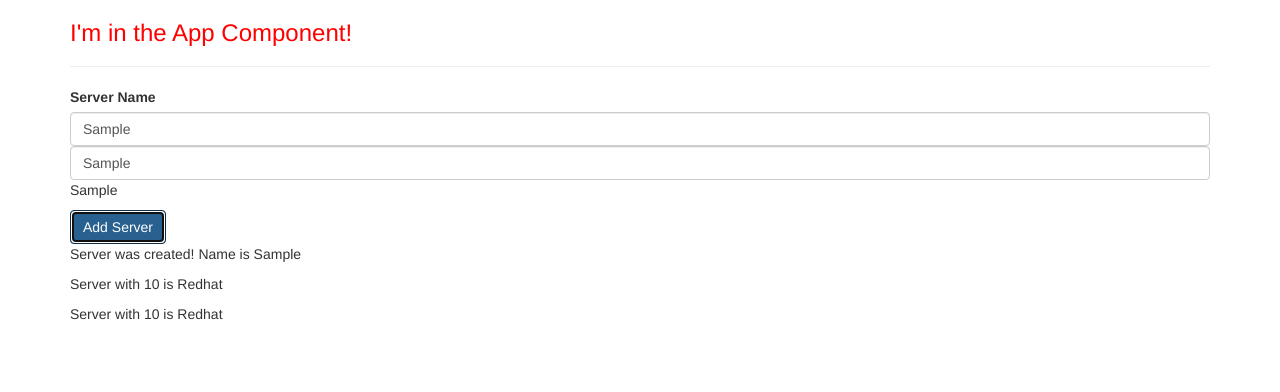
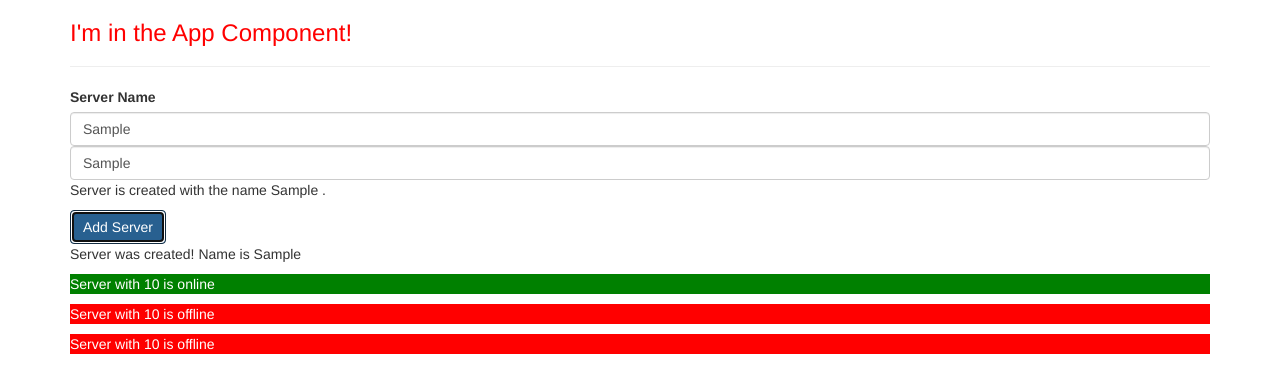
Before and after one commit to RoohAllahKhan/Angular_training, an Angular app: page / in a window 1280 px wide. Both pictures are taken after typing "Sample" into the empty fields and a click on the button "Add Server". Shown: the top 392 px of the page. Built offline with nearby package versions, Linux system fonts and the light colour scheme.

Commit message:
Directives

```diff
--- a/src/app/app.component.ts
+++ b/src/app/app.component.ts
@@ -6,14 +6,4 @@ import { Component } from '@angular/core';
   styleUrls: ['./app.component.css']
 })
 export class AppComponent {
-  username = '';
-
-  constructor() {}
-  isEmptyUsername() {
-    return this.username === '';
-  }
-
-  emptyUser() {
-    this.username = '';
-  }
 }
--- a/src/app/server/server.component.html
+++ b/src/app/server/server.component.html
@@ -1,2 +1,2 @@
 <!-- String interpolation -->
-<p>{{ 'Server' }} with {{ serverId }} is {{ getServerStatus() }}</p>
+<p [ngStyle]="{'background':getBgColor(), 'color':'white'}">{{ 'Server' }} with {{ serverId }} is {{ getServerStatus() }}</p>
--- a/src/app/server/server.component.ts
+++ b/src/app/server/server.component.ts
@@ -8,10 +8,20 @@ import {Component} from "@angular/core";
 })
 export class ServerComponent {
   serverId: number = 10;
-  serverStatus: string = 'Redhat';
+  serverStatus: string = 'offline';
 
+
+  constructor() {
+    this.serverStatus = Math.random() > 0.5 ? 'online' : 'offline';
+  }
   getServerStatus()
   {
     return this.serverStatus;
   }
+
+  getBgColor()
+  {
+    return this.serverStatus === 'online' ? 'green' : 'red';
+  }
+
 }
--- a/src/app/servers/servers.component.html
+++ b/src/app/servers/servers.component.html
@@ -1,8 +1,11 @@
 <label>Server Name</label>
 <input type="text" class="form-control" (input)="onUpdateServer($event)">
 <input type="text" class="form-control" [(ngModel)]="serverName">
-<p>{{ serverName }}</p>
+<!-- if block -->
+<p *ngIf="isCreated; else noServer">Server is created with the name {{ serverName }} .</p>
+<!-- else block -->
+<ng-template #noServer>
+  <p>No Server is created.</p></ng-template>
 <button class="btn btn-primary" [disabled]="!allowNewServer" (click)="onCreateServer()" >Add Server</button>
 <p>{{ serverCreationStatus }}</p>
-<app-server></app-server>
-<app-server></app-server>
+<app-server *ngFor="let server of allServers"></app-server>
--- a/src/app/servers/servers.component.ts
+++ b/src/app/servers/servers.component.ts
@@ -9,6 +9,8 @@ export class ServersComponent implements OnInit {
   allowNewServer = false;
   serverCreationStatus = 'No server was created!';
   serverName = 'RoohServer';
+  isCreated = false;
+  allServers = ['linux', 'ubuntu'];
 
   constructor() {
     setTimeout(() => {
@@ -18,6 +20,8 @@ export class ServersComponent implements OnInit {
 
   onCreateServer()
   {
+    this.isCreated = true;
+    this.allServers.push(this.serverName);
     this.serverCreationStatus = 'Server was created! Name is ' + this.serverName;
   }
 
```
